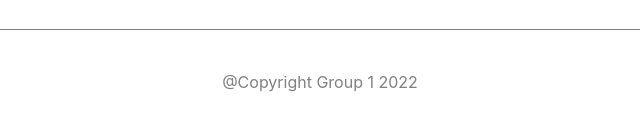
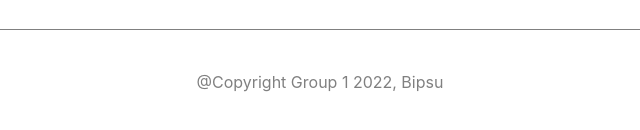
Before and after one commit to janing06/OurWebsiteProject, a plain HTML site: page index.html in a window 1280 px wide. Shown: the part 3023-3153 px from the top of the page, 320-960 px from the left. Drawn offline with Linux system fonts and the light colour scheme; files whose address does not match are found by name.

Commit message:
change bipsu

```diff
--- a/index.html
+++ b/index.html
@@ -400,7 +400,7 @@ Tubig-Guinoo, Kawayan, Biliran, 3rd year BS in Computer Science student of Bilir
 
       </div>
       <div class="col-md-6 text-center">
-        <p style="color: grey;">@Copyright Group 1 2022</p>
+        <p style="color: grey;">@Copyright Group 1 2022, Bipsu</p>
       </div>
       <div class="col-md-3">
 
```
